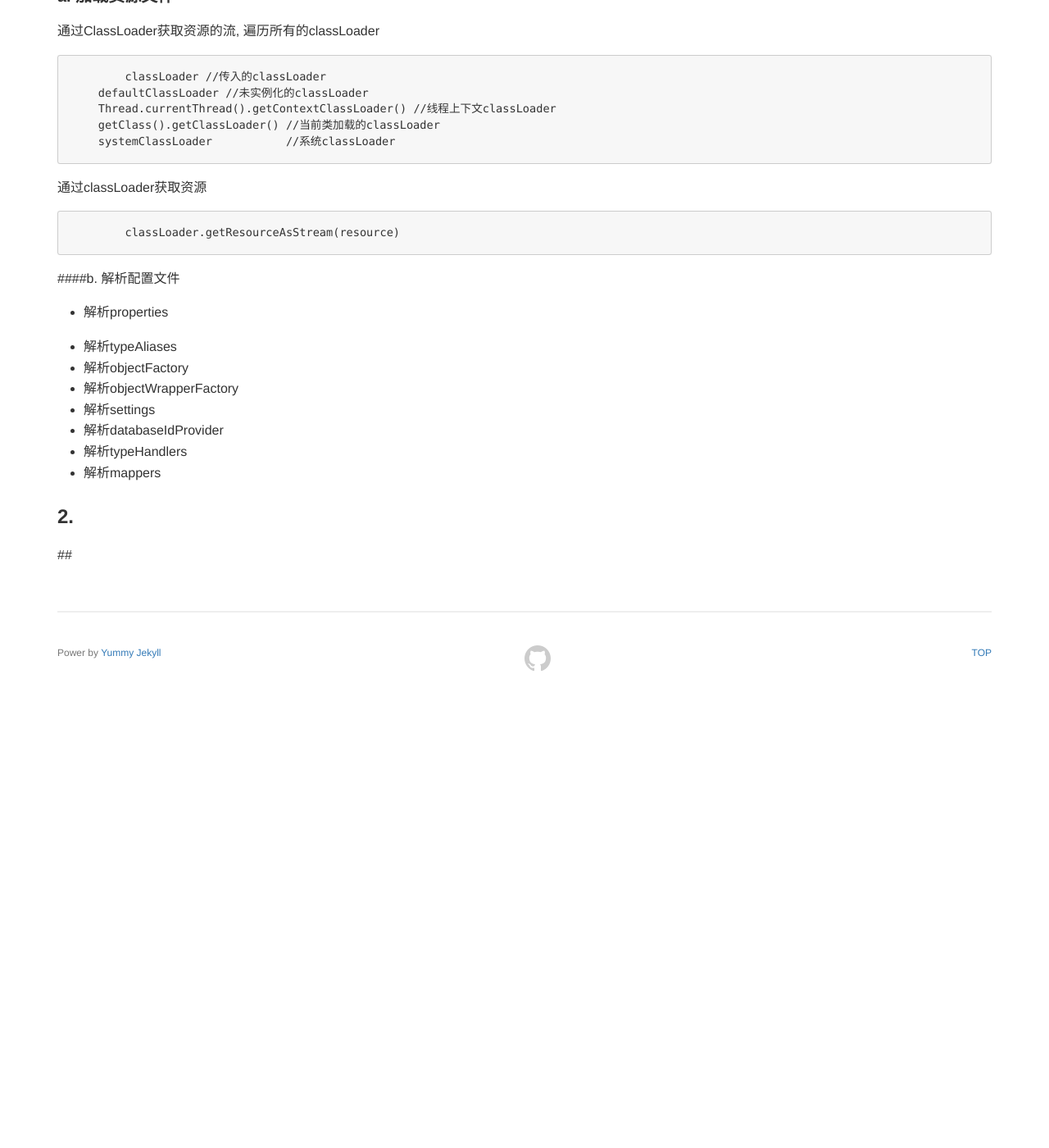
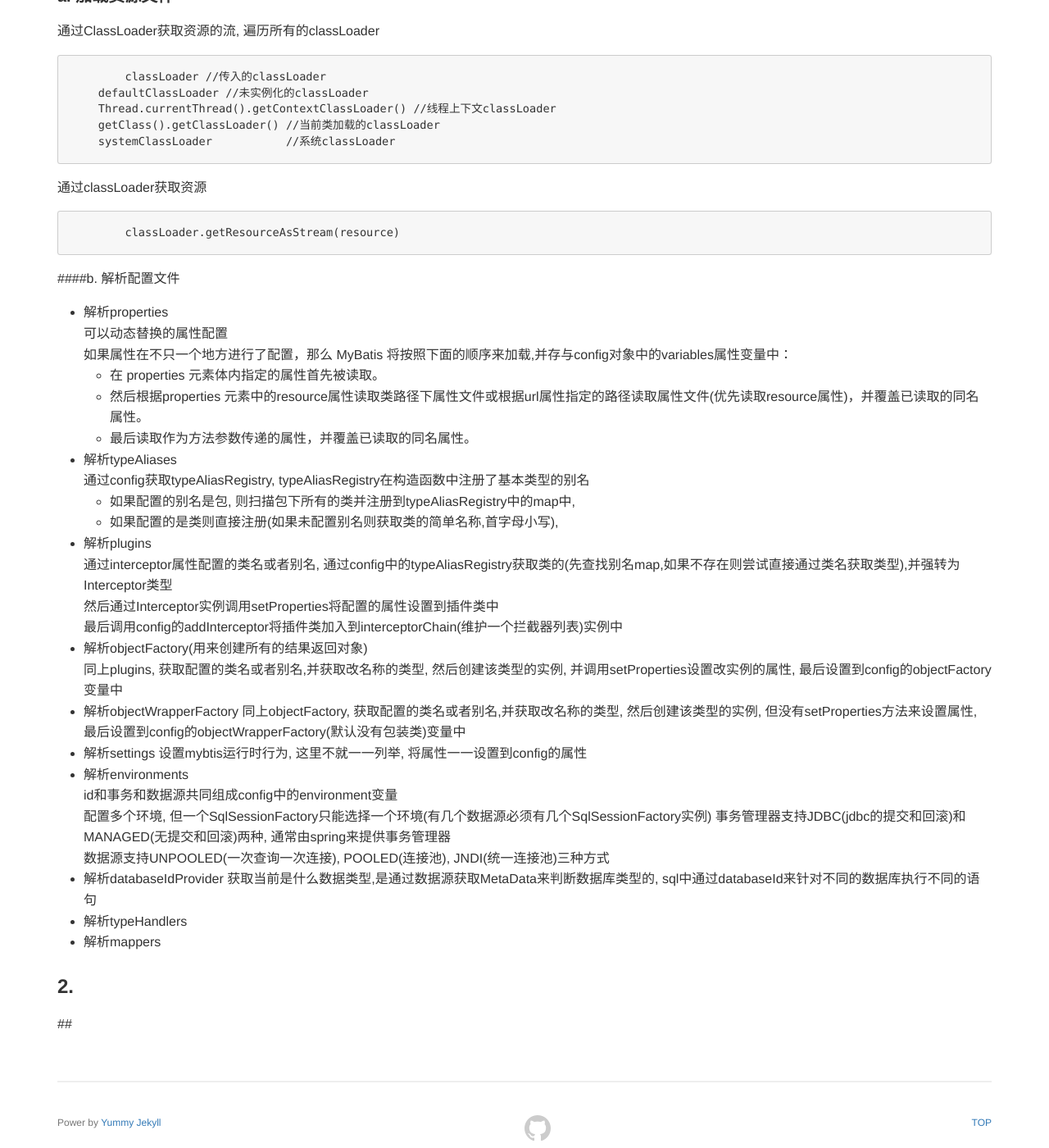
Before and after one commit to zpfang/zpfang.github.io, a Jekyll site: the page built from _posts/2017-09-06-MybatisLearning.markdown, in a window 1280 px wide and 1400 px high, scrolled down 900 px. Shown: the whole window at 82% size. Built offline with Jekyll 4.4.1, drawn with Linux system fonts in a browser that asks for light colours; a script that is not in the unit is left out; before the commit the page ends 1727 px from its top, so only the background shows below that.

Commit message:
modify mybatis learning

```diff
--- a/_posts/2017-09-06-MybatisLearning.markdown
+++ b/_posts/2017-09-06-MybatisLearning.markdown
@@ -37,12 +37,32 @@ MyBatis 是一款优秀的持久层框架，它支持定制化 SQL、存储过
 ####b. 解析配置文件
 
 - 解析properties
-
+可以动态替换的属性配置
+如果属性在不只一个地方进行了配置，那么 MyBatis 将按照下面的顺序来加载,并存与config对象中的variables属性变量中：
+	- 在 properties 元素体内指定的属性首先被读取。
+	- 然后根据properties 元素中的resource属性读取类路径下属性文件或根据url属性指定的路径读取属性文件(优先读取resource属性)，并覆盖已读取的同名属性。
+	- 最后读取作为方法参数传递的属性，并覆盖已读取的同名属性。
 - 解析typeAliases
-- 解析objectFactory
+通过config获取typeAliasRegistry, typeAliasRegistry在构造函数中注册了基本类型的别名
+	- 如果配置的别名是包, 则扫描包下所有的类并注册到typeAliasRegistry中的map中,
+	- 如果配置的是类则直接注册(如果未配置别名则获取类的简单名称,首字母小写),
+- 解析plugins
+通过interceptor属性配置的类名或者别名, 通过config中的typeAliasRegistry获取类的(先查找别名map,如果不存在则尝试直接通过类名获取类型),并强转为Interceptor类型
+然后通过Interceptor实例调用setProperties将配置的属性设置到插件类中
+最后调用config的addInterceptor将插件类加入到interceptorChain(维护一个拦截器列表)实例中
+- 解析objectFactory(用来创建所有的结果返回对象)
+同上plugins, 获取配置的类名或者别名,并获取改名称的类型, 然后创建该类型的实例, 并调用setProperties设置改实例的属性, 最后设置到config的objectFactory变量中
 - 解析objectWrapperFactory
+同上objectFactory, 获取配置的类名或者别名,并获取改名称的类型, 然后创建该类型的实例, 但没有setProperties方法来设置属性, 最后设置到config的objectWrapperFactory(默认没有包装类)变量中
 - 解析settings
+设置mybtis运行时行为, 这里不就一一列举, 将属性一一设置到config的属性
+- 解析environments
+id和事务和数据源共同组成config中的environment变量
+配置多个环境, 但一个SqlSessionFactory只能选择一个环境(有几个数据源必须有几个SqlSessionFactory实例)
+事务管理器支持JDBC(jdbc的提交和回滚)和MANAGED(无提交和回滚)两种, 通常由spring来提供事务管理器
+数据源支持UNPOOLED(一次查询一次连接), POOLED(连接池), JNDI(统一连接池)三种方式
 - 解析databaseIdProvider
+获取当前是什么数据类型,是通过数据源获取MetaData来判断数据库类型的, sql中通过databaseId来针对不同的数据库执行不同的语句
 - 解析typeHandlers
 - 解析mappers
 
```
